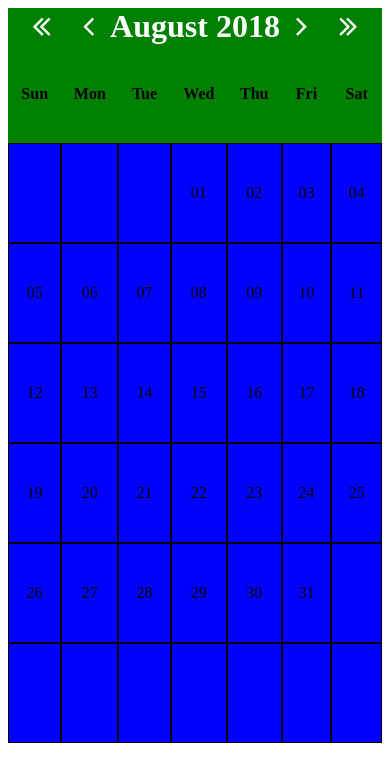
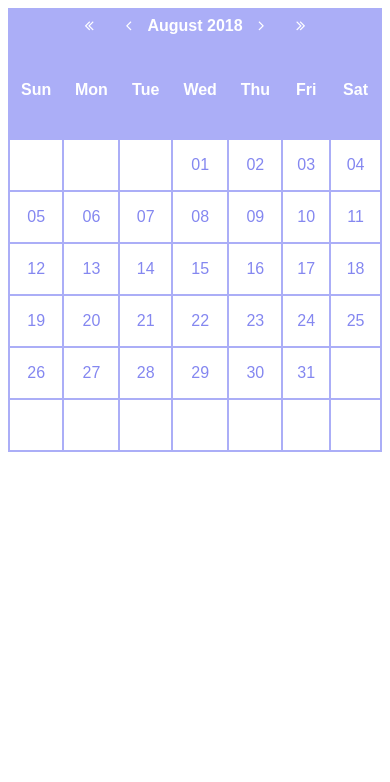
Before and after one commit to angelbenoit/React-Calendar, a React (Create React App) app: page / in a window 390 px wide. Shown: the top 782 px of the page. Built offline with nearby package versions, Linux system fonts and the light colour scheme.

Commit message:
calendar now responsive

```diff
--- a/src/css/style.css
+++ b/src/css/style.css
@@ -1,33 +1,58 @@
 .arrows {
-  padding: 0 1rem;
+  padding: 1rem 1.5rem;
   cursor: pointer; }
+  @media only screen and (max-width: 600px) {
+    .arrows {
+      padding: .5rem 1rem; } }
   .arrows:hover {
-    color: grey; }
+    color: #797dee; }
 
 .calendar {
   text-align: center;
-  background-color: blue; }
+  color: white;
+  background-color: white;
+  border: 1px solid #ABAEF7;
+  font-family: Arial, Helvetica, sans-serif; }
   .calendar_header {
     color: white;
     font-size: 2rem;
     font-weight: bold;
-    background-color: green; }
+    background-color: #ABAEF7; }
+    @media only screen and (max-width: 600px) {
+      .calendar_header {
+        font-size: 1rem; } }
 
 .week-blank {
   height: 6rem;
-  border: 1px solid black;
+  border: 1px solid #ABAEF7;
   width: 6rem; }
+  @media only screen and (max-width: 600px) {
+    .week-blank {
+      height: 3rem;
+      width: 3rem; } }
 
 .week-name {
   height: 6rem;
   width: 6rem; }
   .week-name__row {
-    background-color: green; }
+    background-color: #ABAEF7;
+    font-size: 1.5rem; }
+    @media only screen and (max-width: 600px) {
+      .week-name__row {
+        font-size: 1rem;
+        height: 3rem;
+        width: 3rem; } }
 
 .week-day {
   height: 6rem;
-  border: 1px solid black;
-  width: 6rem; }
+  border: 1px solid #ABAEF7;
+  width: 6rem;
+  color: #8487f0; }
+  @media only screen and (max-width: 600px) {
+    .week-day {
+      height: 3rem;
+      width: 3rem; } }
   .week-day:hover {
-    background-color: grey;
+    background-color: #ABAEF7;
+    color: white;
     cursor: pointer; }
--- a/src/sass/calendar.scss
+++ b/src/sass/calendar.scss
@@ -1,25 +1,40 @@
 $height: 6rem;
-$width: 6rem;;
-$box-border: 1px solid black;
+$width: 6rem;
+
+$height-small: 3rem;
+$width-small: 3rem;
+
+$box-border: 1px solid #ABAEF7;
 
 .arrows{
-    padding: 0 1rem;
+    padding: 1rem 1.5rem;
     cursor: pointer;
 
+    @media only screen and (max-width: 600px) {
+        padding: .5rem 1rem;
+    }
+
     &:hover{
-        color: grey;
+        color: rgb(121, 125, 238);
     }
 }
 
 .calendar{
     text-align: center;
-    background-color: blue;
+    color: white;
+    background-color: white;
+    border: $box-border;
+    font-family: Arial, Helvetica, sans-serif;
 
     &_header{
         color: white;
         font-size: 2rem;
         font-weight: bold;
-        background-color: green;
+        background-color: #ABAEF7;
+
+        @media only screen and (max-width: 600px) {
+            font-size: 1rem;
+        }
     }
 }
 
@@ -27,6 +42,11 @@ $box-border: 1px solid black;
     height: $height;
     border: $box-border;
     width: $width;
+
+    @media only screen and (max-width: 600px) {
+        height: $height-small;
+        width: $width-small;
+    }
 }
 
 .week-name{
@@ -34,7 +54,14 @@ $box-border: 1px solid black;
     width: $width;
 
     &__row{
-        background-color: green;
+        background-color: #ABAEF7;
+        font-size: 1.5rem;
+
+        @media only screen and (max-width: 600px) {
+            font-size: 1rem;
+            height: $height-small;
+            width: $width-small;
+        }
     }
 }
 
@@ -42,9 +69,16 @@ $box-border: 1px solid black;
     height: $height;
     border: $box-border;
     width: $width;
+    color: rgb(132, 135, 240);
+
+    @media only screen and (max-width: 600px) {
+        height: $height-small;
+        width: $width-small;
+    }
 
     &:hover{
-        background-color: grey;
+        background-color: #ABAEF7;
+        color: white;
         cursor: pointer;
     }
 }
```
